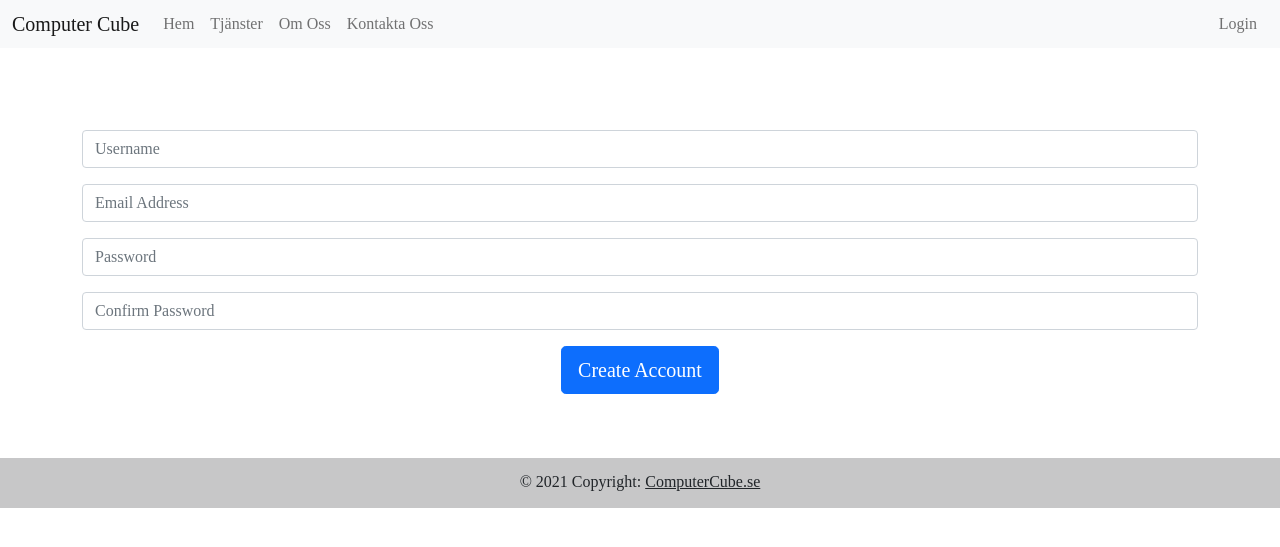
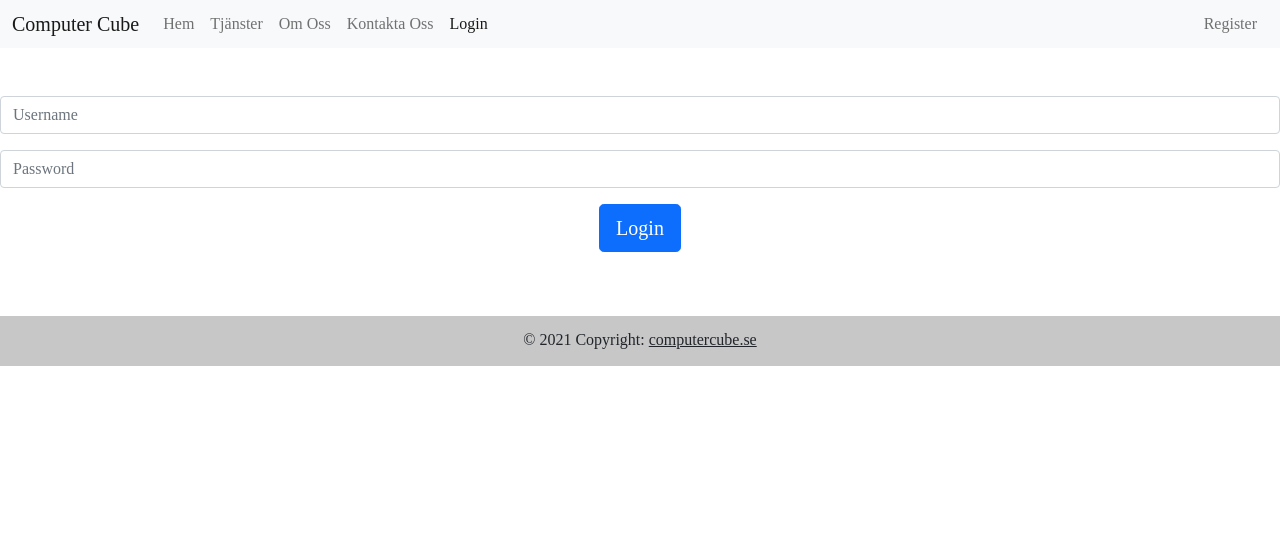
Before and after one commit to Paloftzer/Computer-Cube-Website, a Flask app: page /login in a window 1280 px wide. Shown: the top 547 px of the page. Run offline with Flask 2, Linux system fonts and the light colour scheme.

Commit message:
Added login which hopefully works

```diff
--- a/Website/__init__.py
+++ b/Website/__init__.py
@@ -1,11 +1,13 @@
 from flask import Flask, url_for
 from flask_sqlalchemy import SQLAlchemy
 from flask_bcrypt import Bcrypt
+from flask_login import LoginManager
 
 app = Flask(__name__)
 app.config["SQLALCHEMY_DATABASE_URI"] = "sqlite:///Website.db"
 app.config["SECRET_KEY"] = "123456789123456789123456"
 db = SQLAlchemy(app)
 bcrypt = Bcrypt(app)
+login_manager = LoginManager(app)
 
 from Website import routes
--- a/Website/forms.py
+++ b/Website/forms.py
@@ -1,6 +1,7 @@
 from flask_wtf import FlaskForm
 from wtforms import StringField, PasswordField, SubmitField
 from wtforms.validators import Length, DataRequired, EqualTo, Email
+from flask import redirect, url_for
 
 class RegisterForm(FlaskForm):
     username = StringField(label="User Name: ", validators=[Length(min=2, max=30), DataRequired()])
@@ -8,3 +9,8 @@ class RegisterForm(FlaskForm):
     password1 = PasswordField(label="Password: ", validators=[Length(min=6), DataRequired()])
     password2 = PasswordField(label="Confirm Password: ", validators=[EqualTo("password1"), DataRequired()])
     submit = SubmitField(label="Create Account")
+
+class LoginForm(FlaskForm):
+    username = StringField(label="Username: ", validators=[DataRequired()])
+    password = PasswordField(label="Password: ", validators=[DataRequired()])
+    submit = SubmitField(label="Login")
--- a/Website/routes.py
+++ b/Website/routes.py
@@ -1,9 +1,10 @@
 from flask.helpers import flash
+from flask_login import login_user
 from Website import app
 from flask import render_template, redirect, url_for
 from Website import db
 from Website.models import User
-from Website.forms import RegisterForm
+from Website.forms import RegisterForm, LoginForm
 
 @app.route("/")
 def home():
@@ -21,7 +22,7 @@ def Om_oss_page():
 def kontakt_page():
     return render_template("kontakt.html")
 
-@app.route("/login", methods=["GET", "POST"])
+@app.route("/register", methods=["GET", "POST"])
 def register_page():
     form = RegisterForm()
     if form.validate_on_submit():
@@ -36,4 +37,17 @@ def register_page():
     if form.errors != {}:
         for err_msg in form.errors.values():
             flash(f"There was an error creating user: {err_msg}", category="danger")
+    return render_template("register.html", form=form)
+
+@app.route("/login", methods=["GET", "POST"])
+def login_page():
+    form = LoginForm()
+    if form.validate_on_submit():
+        attempted_user = User.query.filter_by(username=form.username.data).first()
+        if attempted_user and attempted_user.check_password_correction(attempted_password=form.password.data):
+            login_user(attempted_user)
+            flash(f"Successfully logged in as {attempted_user.username}", category="success")
+            return redirect(url_for("home"))
+        else:
+            flash("Login failed! Please try again!", category="danger")
     return render_template("login.html", form=form)
--- a/Website/static/styles.css
+++ b/Website/static/styles.css
@@ -1,5 +1,5 @@
 /* Base page content */
-.login-btn{
+.register-btn{
   position: absolute;
   right: 15px;
 }
--- a/Website/templates/base.html
+++ b/Website/templates/base.html
@@ -35,6 +35,9 @@
               <li class="contact-btn">
                 <a class="nav-link {% block nav_contact %}{% endblock %}" href="/kontakt">Kontakta Oss</a>
               </li>
+              <li class="register-btn">
+                <a class="nav-link {% block nav_register %}{% endblock %}" href="/register">Register</a>
+              </li>
               <li class="login-btn">
                 <a class="nav-link {% block nav_login %}{% endblock %}" href="/login">Login</a>
               </li>
@@ -56,7 +59,7 @@
       <!-- Copyright -->
       <div class="footerpls text-center p-3" style="background-color: rgba(0, 0, 0, 0.2);">
         © 2021 Copyright:
-        <a class="text-dark" href="https://www.google.com/">ComputerCube.se</a>
+        <a class="text-dark" href="http://127.0.0.1:5000/">computercube.se</a>
       </div>
       <!-- Copyright -->
     </footer>
--- a/Website/templates/login.html
+++ b/Website/templates/login.html
@@ -1,35 +1,24 @@
-{% extends 'base.html' %}
+{% extends "base.html" %}
+{% block nav_login %}active{% endblock %}
 
 {% block title %}
-    Register Page
+  Login
 {% endblock %}
 
 {% block content %}
   <body class="text-center">
-    <div class="container">
-        <form method="POST" class="form-register" style="color:white">
+    <form method="POST" class="form-login" style="color: white">
       {{ form.hidden_tag() }}
-            <h1 class="h3 mb-3 font-weight-normal">
-                Please Create Your Account
+      <h1 class="font-weight-normal">
+        Please Login
       </h1><br>
       {{ form.username.label() }}
       {{ form.username(class="form-control", placeholder="Username") }}
 
-            {{ form.email_address.label() }}
-            {{ form.email_address(class="form-control", placeholder="Email Address") }}
-
-            {{ form.password1.label() }}
-            {{ form.password1(class="form-control", placeholder="Password") }}
-
-            {{form.password2.label() }}
-            {{form.password2(class="form-control", placeholder="Confirm Password") }}
+      {{ form.password.label() }}
+      {{ form.password(class="form-control", placeholder="Password") }}
       <br>
       {{ form.submit(class="btn btn-primary btn-lg btn-block") }}
-
     </form>
-    </div>
   </body>
 {% endblock %}
-
-<!--This extends our base.html
-and then creates text fields needed for a user to create an account-->
--- a/requirements.txt
+++ b/requirements.txt
@@ -1,5 +1,6 @@
-Flask==2.0.1
+Flask==2.0.2
 Flask_Bcrypt==0.7.1
+Flask_Login==0.5.0
 Flask_SQLAlchemy==2.5.1
 Flask_WTF==0.15.1
 WTForms==2.3.3
```
Also changed, not shown: Website/models.py (+11 -2 lines), Website/templates/register.html (added, +36 -0 lines). Lines whose indentation alone changed are shown as unchanged.
